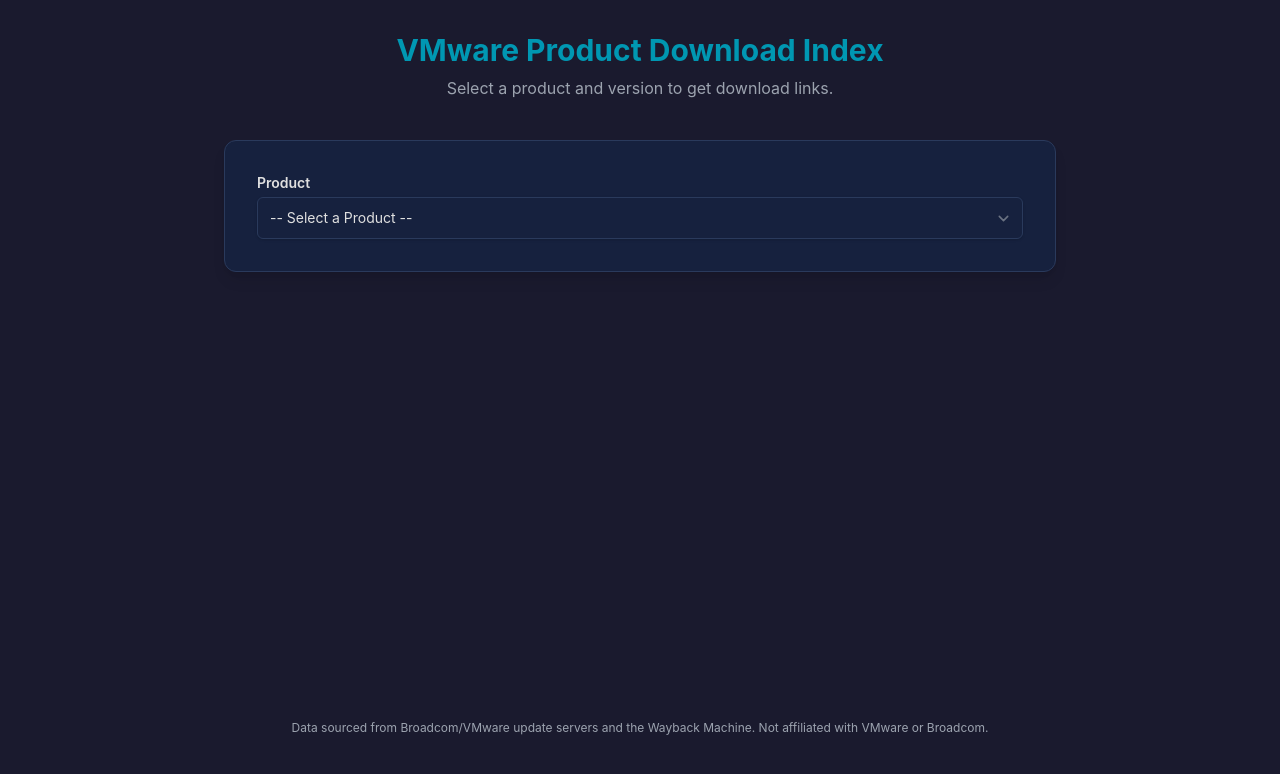
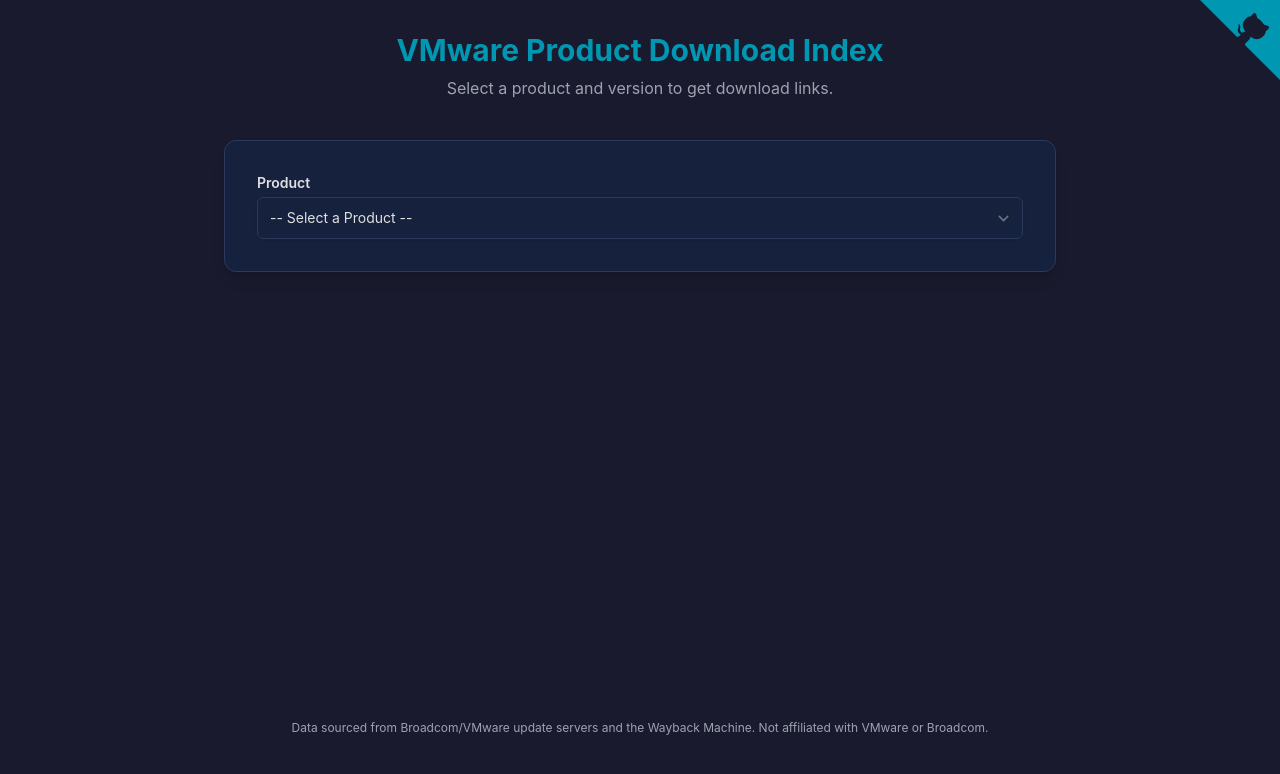
Before and after one commit to playday3008/vmware-index, a SvelteKit app: page / in a window 1280 px wide. Shown: the top 774 px of the page. Built offline with nearby package versions, Linux system fonts and the light colour scheme.

Commit message:
feat: add GitHub corner badge linking to source repository

```diff
--- /dev/null
+++ b/src/lib/components/GitHubCorner.svelte
@@ -0,0 +1,71 @@
+<script lang="ts">
+	interface Props {
+		href: string;
+	}
+
+	let { href }: Props = $props();
+</script>
+
+<a
+	class="github-corner"
+	{href}
+	aria-label="View source on GitHub"
+	target="_blank"
+	rel="noopener noreferrer"
+>
+	<svg width="80" height="80" viewBox="0 0 250 250" aria-hidden="true">
+		<path d="M0,0 L115,115 L130,115 L142,142 L250,250 L250,0 Z" />
+		<path
+			class="octo-arm"
+			fill="currentColor"
+			style="transform-origin: 130px 106px;"
+			d="M128.3,109.0 C113.8,99.7 119.0,89.6 119.0,89.6 C122.0,82.7 120.5,78.6 120.5,78.6 C119.2,72.0 123.4,76.3 123.4,76.3 C127.3,80.9 125.5,87.3 125.5,87.3 C122.9,97.6 130.6,101.9 134.4,103.2"
+		/>
+		<path
+			class="octo-body"
+			fill="currentColor"
+			d="M115.0,115.0 C114.9,115.1 118.7,116.5 119.8,115.4 L133.7,101.6 C136.9,99.2 139.9,98.4 142.2,98.6 C133.8,88.0 127.5,74.4 143.8,58.0 C148.5,53.4 154.0,51.2 159.7,51.0 C160.3,49.4 163.2,43.6 171.4,40.1 C171.4,40.1 176.1,42.5 178.8,56.2 C183.1,58.6 187.2,61.8 190.9,65.4 C194.5,69.0 197.7,73.2 200.1,77.6 C213.8,80.2 216.3,84.9 216.3,84.9 C212.7,93.1 206.9,96.0 205.4,96.6 C205.1,102.4 203.0,107.8 198.3,112.5 C181.9,128.9 168.3,122.5 157.7,114.1 C157.9,116.9 156.7,120.9 152.7,124.9 L141.0,136.5 C139.8,137.7 141.6,141.9 141.8,141.8 Z"
+		/>
+	</svg>
+</a>
+
+<style>
+	.github-corner svg {
+		fill: var(--color-vmw-accent);
+		color: var(--color-vmw-bg);
+		position: fixed;
+		top: 0;
+		right: 0;
+		border: 0;
+		z-index: 50;
+	}
+
+	.github-corner:hover .octo-arm {
+		animation: octocat-wave 560ms ease-in-out;
+	}
+
+	@keyframes octocat-wave {
+		0%,
+		100% {
+			transform: rotate(0);
+		}
+		20%,
+		60% {
+			transform: rotate(-25deg);
+		}
+		40%,
+		80% {
+			transform: rotate(10deg);
+		}
+	}
+
+	@media (max-width: 500px) {
+		.github-corner:hover .octo-arm {
+			animation: none;
+		}
+
+		.github-corner .octo-arm {
+			animation: octocat-wave 560ms ease-in-out;
+		}
+	}
+</style>
--- a/src/routes/+layout.svelte
+++ b/src/routes/+layout.svelte
@@ -1,6 +1,7 @@
 <script lang="ts">
 	import '../app.css';
 	import favicon from '$lib/assets/favicon.svg';
+	import GitHubCorner from '$lib/components/GitHubCorner.svelte';
 
 	let { children } = $props();
 </script>
@@ -31,6 +32,8 @@
 	/>
 </svelte:head>
 
+<GitHubCorner href="https://github.com/playday3008/vmware-index" />
+
 <div class="mx-auto flex min-h-screen max-w-4xl flex-col px-4 py-8 sm:px-8">
 	<header class="mb-10 text-center">
 		<h1 class="text-2xl font-bold text-vmw-accent sm:text-3xl">VMware Product Download Index</h1>
```
